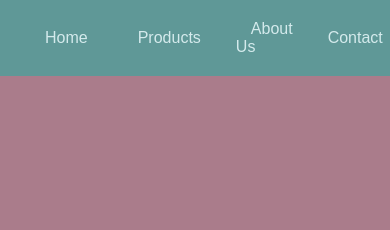
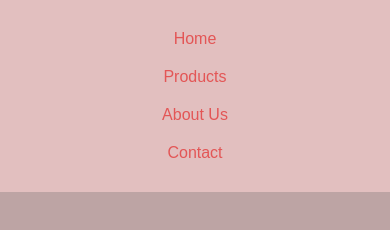
Before and after one commit to MuneebxNick/WebDev-PlayGround, a plain HTML site: page Web Dev PlayGround/Sigma WebDev/CSS/Excercise-4/index.html in a window 390 px wide. Drawn offline with Linux system fonts and the light colour scheme.

Commit message:
Excercise-4 Solution and Use of Media Queries

```diff
--- a/Web Dev PlayGround/Sigma WebDev/CSS/Excercise-4/index.html
+++ b/Web Dev PlayGround/Sigma WebDev/CSS/Excercise-4/index.html
@@ -60,6 +60,25 @@
         background-color: var(--hbcolor);
         border-radius: 20px;
     }
+
+    @media  only screen and (max-width: 600px) {
+        nav ul {
+            flex-direction: column;
+        }
+        nav{
+            background-color: var(--hcolor);
+        }
+        nav ul li {
+            padding: 10px 0;
+        }
+
+        body{
+            background-color: var(--scolor);
+        }
+        nav ul li a{
+            color: rgb(227, 86, 86);
+        }
+    }
 </style>
 
 <body>
```
